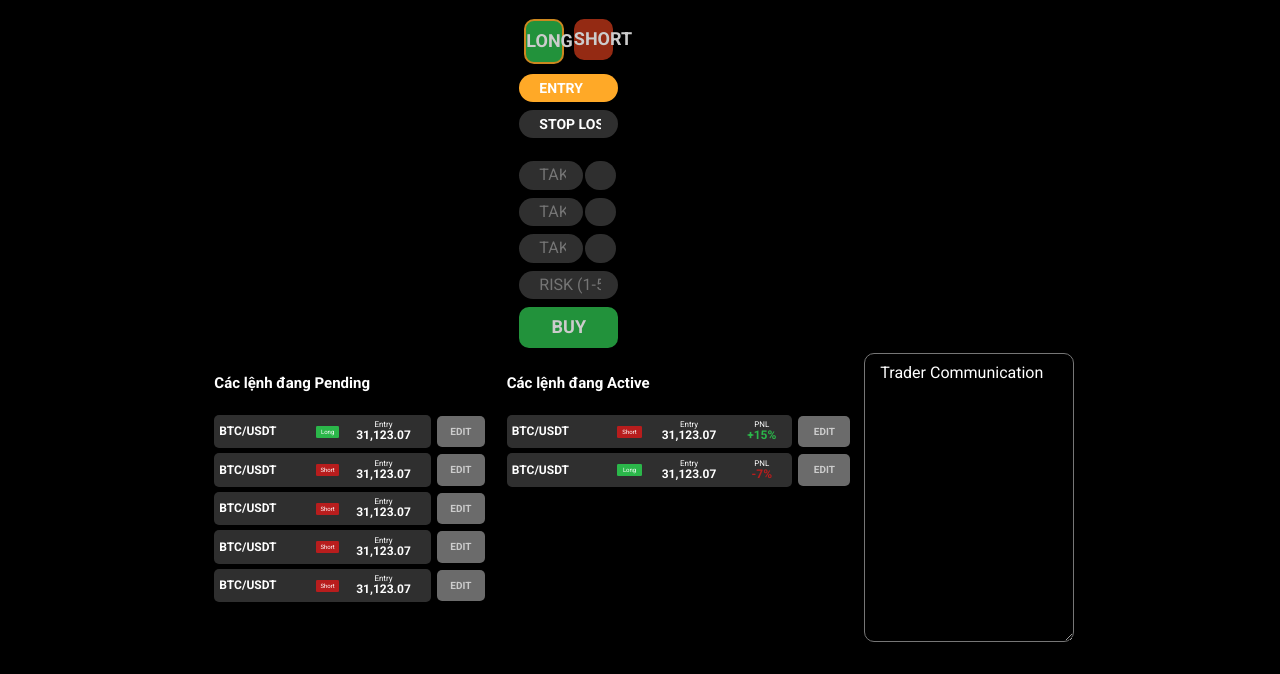
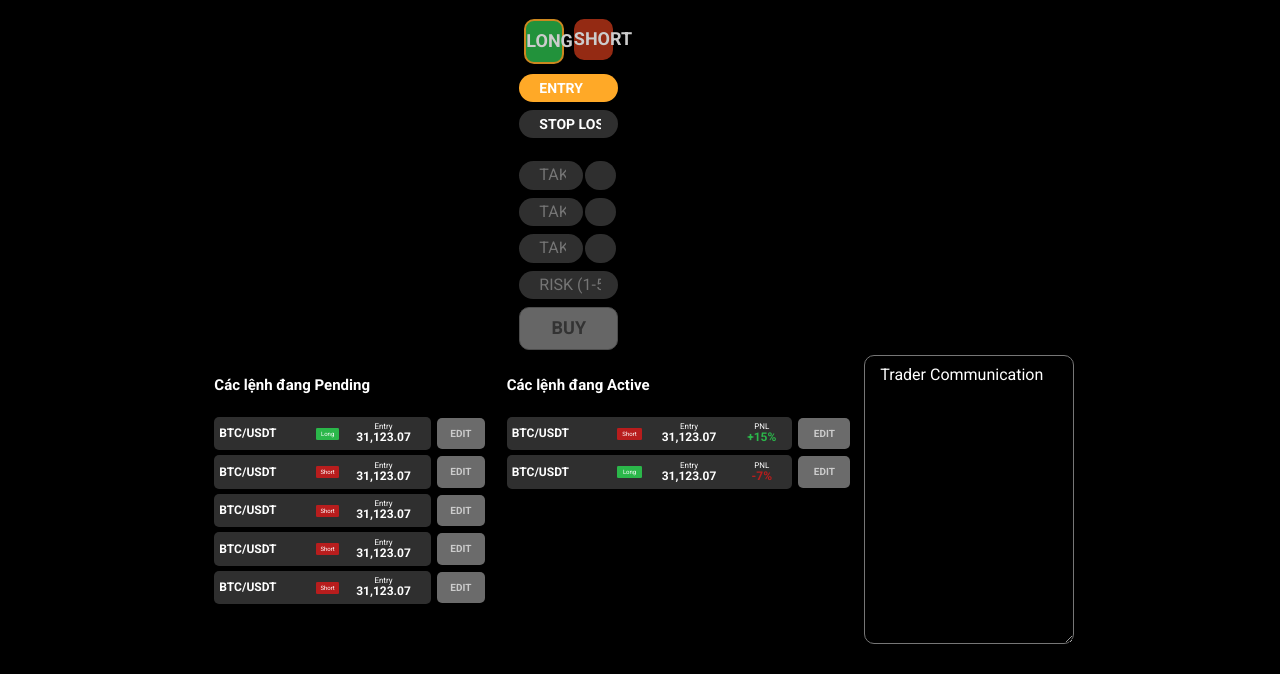
Before and after one commit to hoangdtcg/puppies-hub-new-fe, a plain HTML site: page trader-tranding-page.html in a window 1280 px wide. Shown: the part 126-800 px from the top of the page. Drawn offline with nearby package versions, Linux system fonts and the light colour scheme.

Commit message:
update trading view

```diff
--- a/assets/css/trader-tranding-page/main.css
+++ b/assets/css/trader-tranding-page/main.css
@@ -324,3 +324,12 @@ div.profit {
 .edit{
     font-size: 10px;
 }
+
+button:disabled,
+button[disabled],button[disabled]:hover{
+    border: 1px solid #999999;
+    background-color: #cccccc;
+    color: #666666;
+    cursor: default;
+    opacity: .5;
+}
--- a/trader-tranding-page.html
+++ b/trader-tranding-page.html
@@ -189,7 +189,7 @@
 
                             <div class="row">
                                 <div class="col p-12 t-12 m-12">
-                                    <button class="btn btn-green">BUY</button>
+                                    <button class="btn btn-green" disabled>BUY</button>
                                     <!--                                    <button class="btn btn-red">SELL</button>-->
                                 </div>
                             </div>
```
